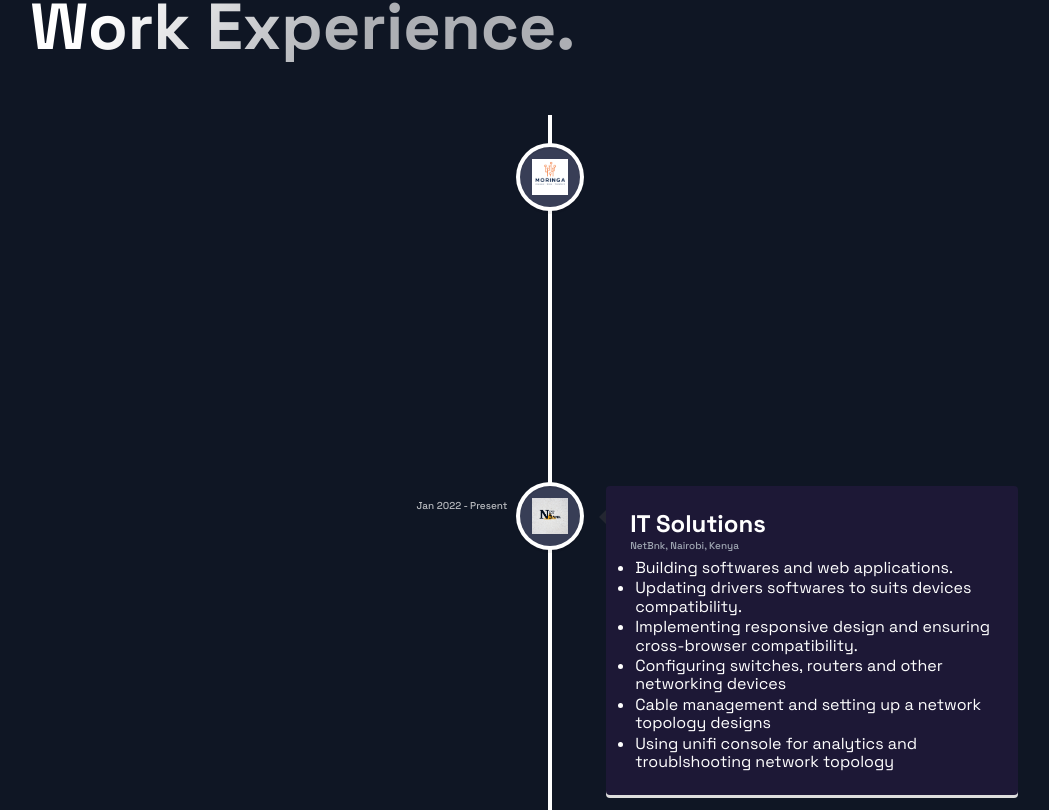
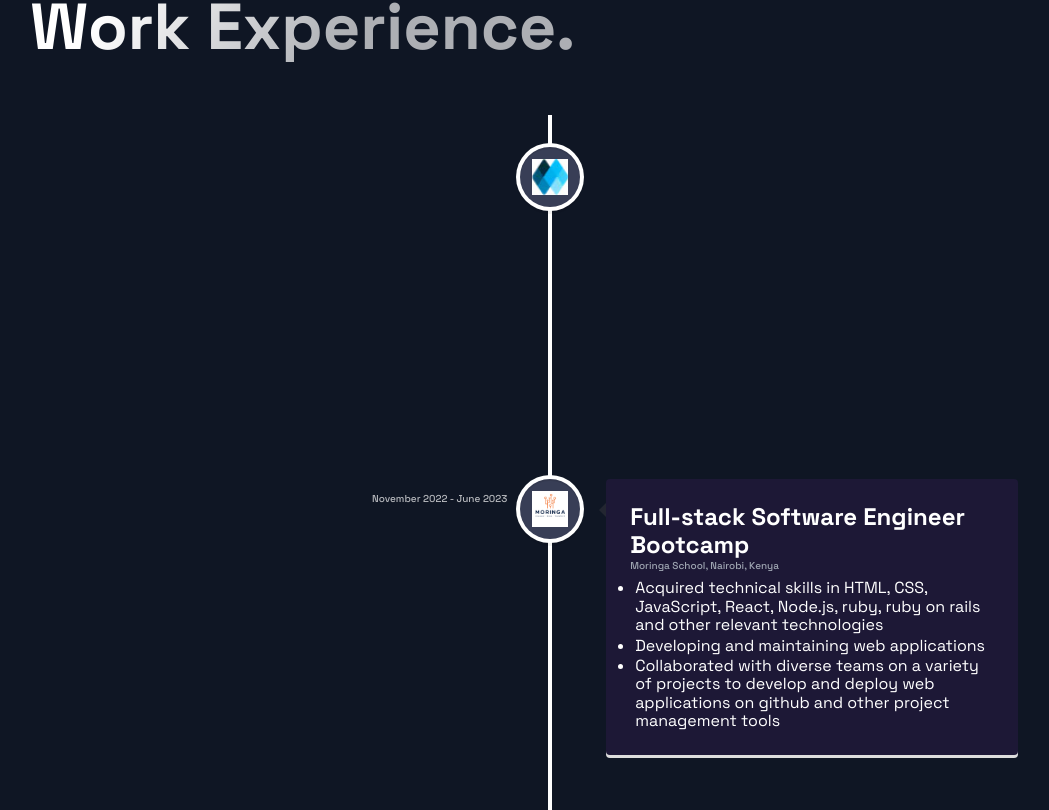
Before and after one commit to levy-web/portfolio, a Next.js app: page / in a window 1280 px wide. Shown: the part 1290-2100 px from the top of the page, without its empty margins (90-1139 px from the left). Built offline with nearby package versions, Linux system fonts and the light colour scheme.

Commit message:
added an experience

```diff
--- a/src/constants/constants.js
+++ b/src/constants/constants.js
@@ -44,6 +44,19 @@ export const projects = [
 
 export const experiences = [
   {
+    title: "Volunteer Remote Internship",
+    company_name: "Betr Beta, singapore",
+    icon: '/company/betr.jpg',
+    iconBg: "#383E56",
+    date: "July 3rd 2023 - Present",
+    points: [
+      "Building web application in react and Next13 or adding features to already built apps",
+      "Updating web application dependencies and solving bugs",
+      "Using Github, microsoft Trello and Teams ensuring smooth collaboration",
+      "Intergrating web applications with firebase database or migrating from Mongodb to firebase in already intergrated apps",
+    ],
+  },
+  {
     title: "Full-stack Software Engineer Bootcamp",
     company_name: "Moringa School, Nairobi, Kenya",
     icon: '/company/moringlogo.png',
@@ -75,7 +88,7 @@ export const experiences = [
 export const TimeLineData = [
   { year: 2023, text: 'Completed a full-stack software Engineering bootcamp at Moringa School', },
   { year: 2022, text: 'Founded NetBnk, provides It solutions and Internet Services', },
-  { year: 2021, text: 'Competed CCNA 2 & 3', },
+  { year: 2021, text: 'Compeleted CCNA 2 & 3', },
   { year: 2020, text: 'Ventured to Networking and Complted CCNA 1', },
-  { year: 2019, text: 'Completed my campus degree', },
+  { year: 2019, text: 'Completed my campus degree in Maths and Computer Science', },
 ];
```
Also changed, not shown: public/company/betr.jpg (added).
